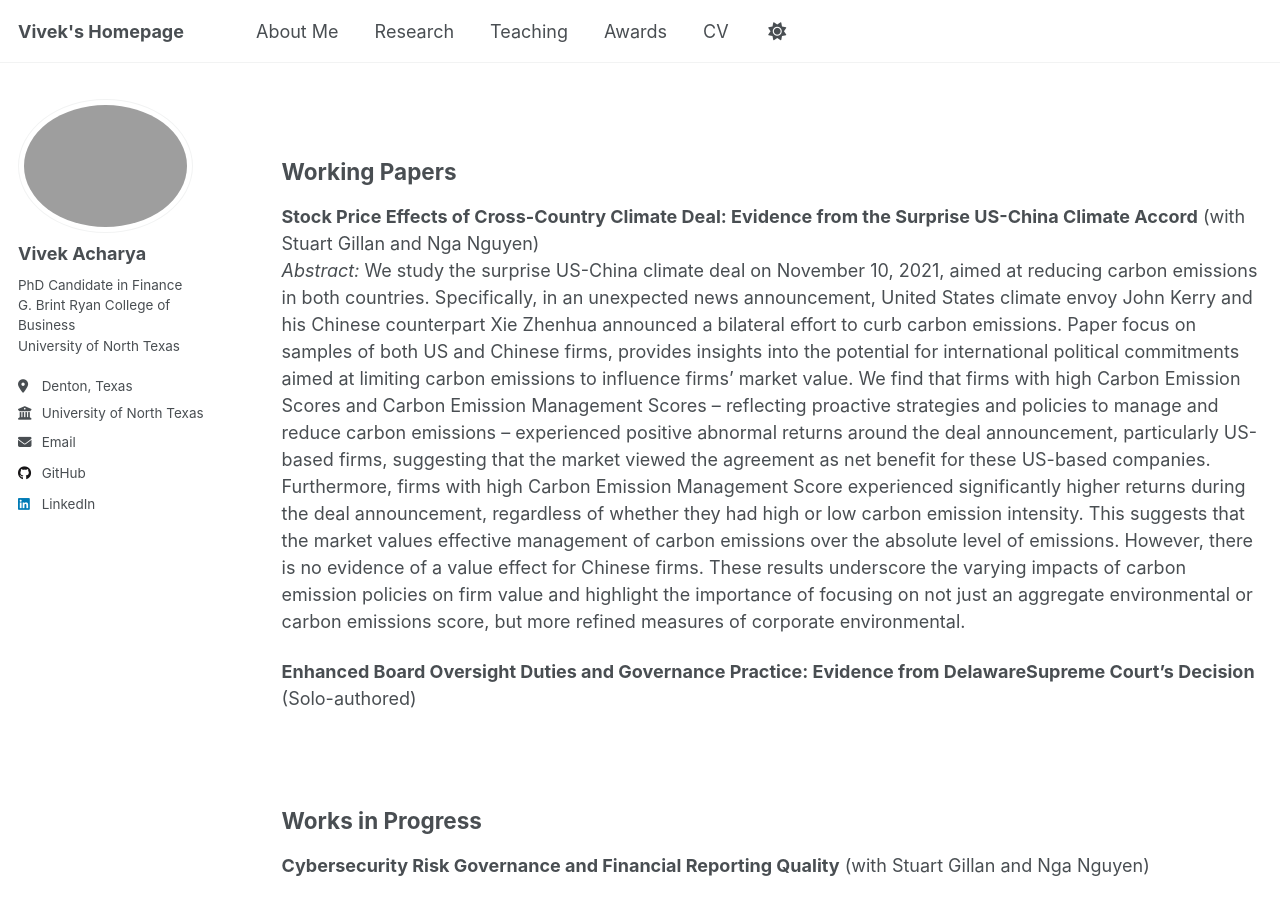
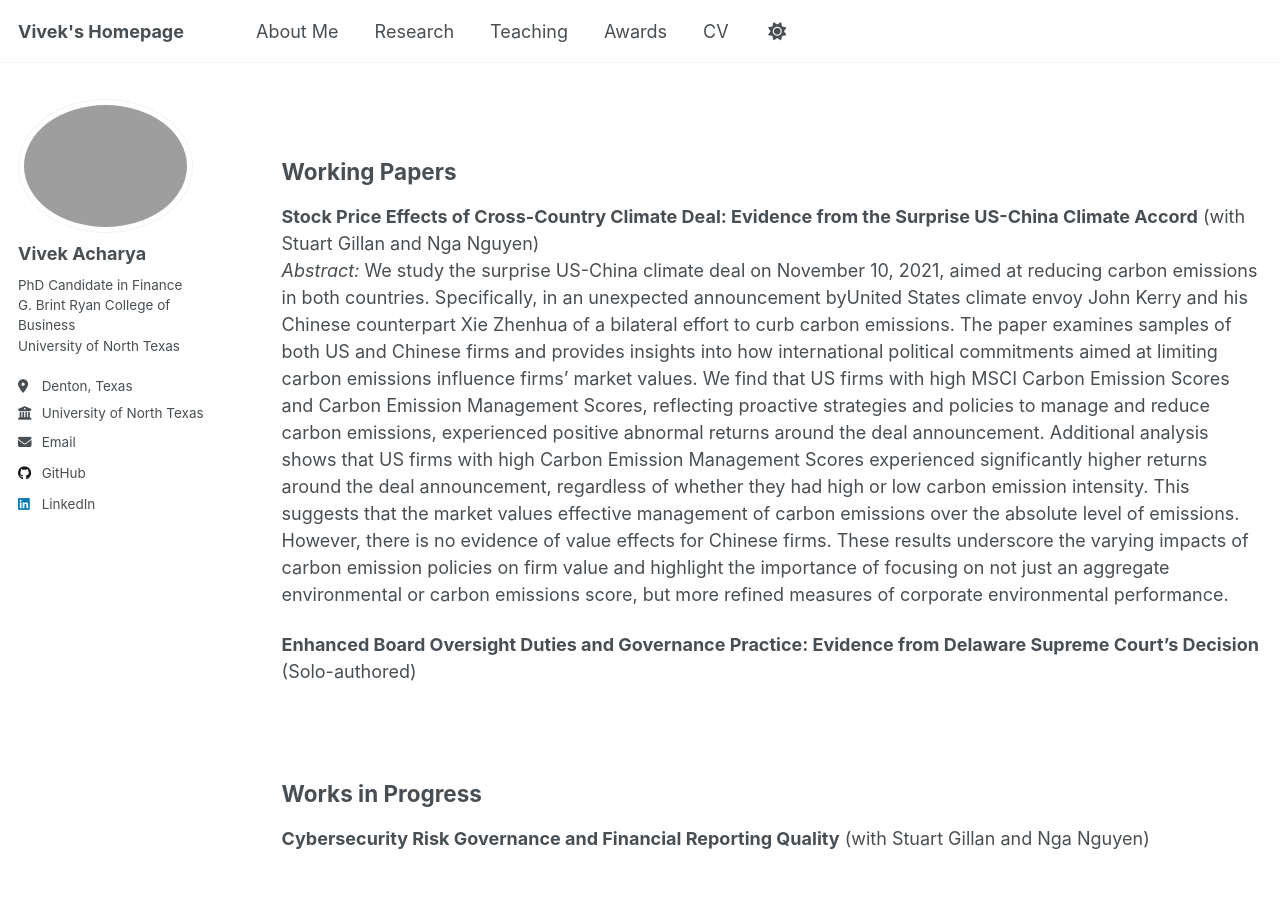
Before and after one commit to achvivek/achvivek.github.io, a Jekyll site: the page built from _pages/research.md, in a window 1280 px wide and 900 px high, scrolled down 371 px. Built offline with Jekyll 4.4.1, drawn with Linux system fonts in a browser that asks for light colours.

Commit message:
research.md

```diff
--- a/_pages/research.md
+++ b/_pages/research.md
@@ -15,11 +15,9 @@ author_profile: true
 ## Working Papers
 
 **Stock Price Effects of Cross-Country Climate Deal: Evidence from the Surprise US-China Climate Accord** (with Stuart Gillan and Nga Nguyen)<br>
-*Abstract:* We study the surprise US-China climate deal on November 10, 2021, aimed at reducing carbon emissions in both countries. Specifically, in an unexpected news announcement, United States climate envoy John Kerry and his Chinese counterpart Xie Zhenhua announced a bilateral
-effort to curb carbon emissions. Paper focus on samples of both US and Chinese firms, provides insights into the potential for international political commitments aimed at limiting carbon emissions to influence firms’ market value. We find that firms with high Carbon Emission Scores and Carbon Emission Management Scores – reflecting proactive strategies and policies to manage and reduce carbon emissions – experienced positive abnormal returns around the deal announcement, particularly US-based firms, suggesting that the market viewed the agreement as net benefit for these US-based companies. Furthermore, firms with high Carbon Emission Management Score experienced significantly higher returns during the deal announcement, regardless of whether they had high or low carbon emission intensity. This suggests that the market values effective management of carbon emissions over the absolute level of emissions. However, there is no evidence of a value effect for Chinese firms. These results underscore the varying impacts of carbon emission policies on firm value and highlight the importance of focusing on not just an aggregate environmental or
-carbon emissions score, but more refined measures of corporate environmental.
+*Abstract:* We study the surprise US-China climate deal on November 10, 2021, aimed at reducing carbon emissions in both countries. Specifically, in an unexpected announcement byUnited States climate envoy John Kerry and his Chinese counterpart Xie Zhenhua of a bilateral effort to curb carbon emissions. The paper examines samples of both US and Chinese firms and provides insights into how international political commitments aimed at limiting carbon emissions influence firms’ market values. We find that US firms with high MSCI Carbon Emission Scores and Carbon Emission Management Scores, reflecting proactive strategies and policies to manage and reduce carbon emissions, experienced positive abnormal returns around the deal announcement. Additional analysis shows that US firms with high Carbon Emission Management Scores experienced significantly higher returns around the deal announcement, regardless of whether they had high or low carbon emission intensity. This suggests that the market values effective management of carbon emissions over the absolute level of emissions. However, there is no evidence of value effects for Chinese firms. These results underscore the varying impacts of carbon emission policies on firm value and highlight the importance of focusing on not just an aggregate environmental or carbon emissions score, but more refined measures of corporate environmental performance.
 
-**Enhanced Board Oversight Duties and Governance Practice: Evidence from DelawareSupreme Court’s Decision** (Solo-authored)
+**Enhanced Board Oversight Duties and Governance Practice: Evidence from Delaware Supreme Court’s Decision** (Solo-authored)
 
 <br>
 
```
